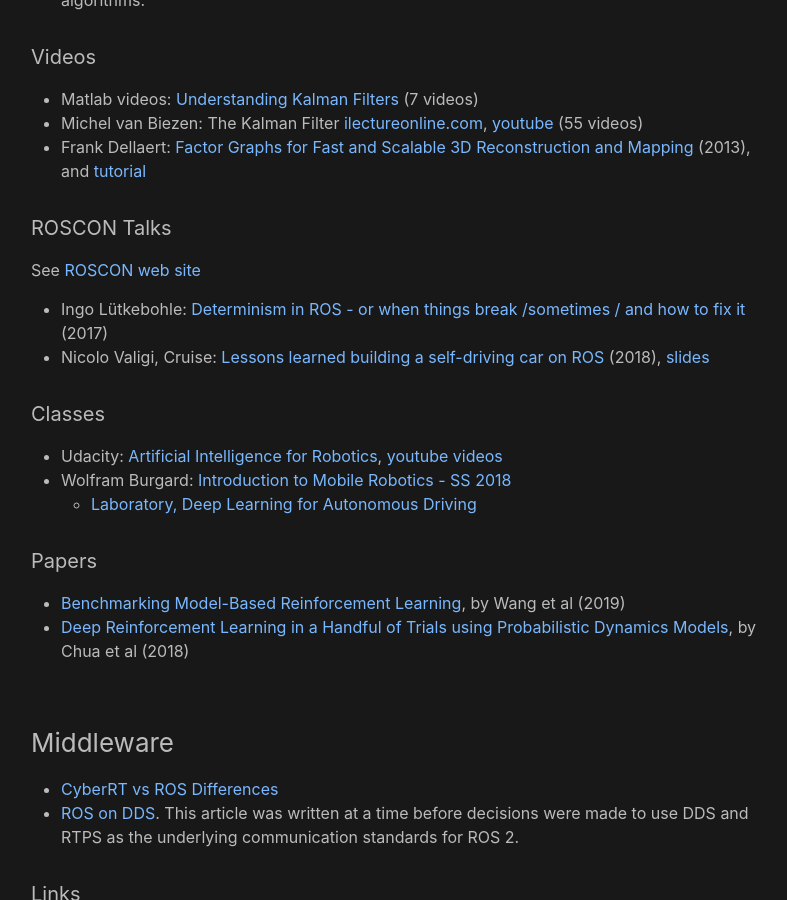
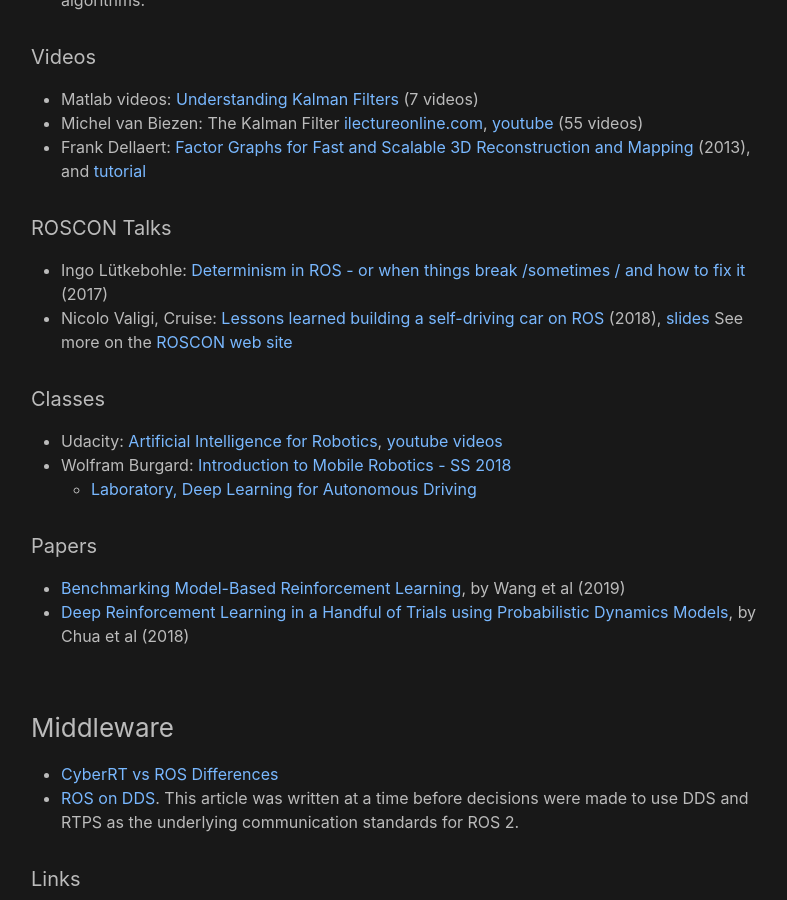
Before and after one commit to analytiq-hub/sigagent.github.io, a Jekyll site: the page built from robotics.md, in a window 1280 px wide and 900 px high, scrolled down 347 px. Shown: the whole window, without its empty margins (239-1026 px from the left). Built offline with Jekyll 4.4.1, drawn with Linux system fonts in a browser that asks for light colours.

Commit message:
*** empty log message ***

```diff
--- a/robotics.md
+++ b/robotics.md
@@ -13,9 +13,9 @@ title: Robotics
 * Frank Dellaert: [Factor Graphs for Fast and Scalable 3D Reconstruction and Mapping](http://videolectures.net/bmvc2013_dellaert_factor_graphs/) (2013), and [tutorial](https://gtsam.org/tutorials/intro.html)
 
 #### ROSCON Talks
-See [ROSCON web site](https://roscon.ros.org/world/2020/)
 * Ingo Lütkebohle: [Determinism in ROS - or when things break /sometimes / and how to fix it](https://www.ros.org/news/2018/09/roscon-2017-determinism-in-ros---or-when-things-break-sometimes-and-how-to-fix-it----ingo-lutkebohle.html) (2017)
 * Nicolo Valigi, Cruise: [Lessons learned building a self-driving car on ROS](https://vimeo.com/292693011) (2018), [slides](https://roscon.ros.org/2018/presentations/ROSCon2018_LessonsLearnedSelfDriving.pdf)
+See more on the [ROSCON web site](https://roscon.ros.org/world/2020/)
 
 #### Classes
 * Udacity: [Artificial Intelligence for Robotics](https://classroom.udacity.com/courses/cs271), [youtube videos](https://www.youtube.com/watch?v=Uqt_pRbR8rI)
```
